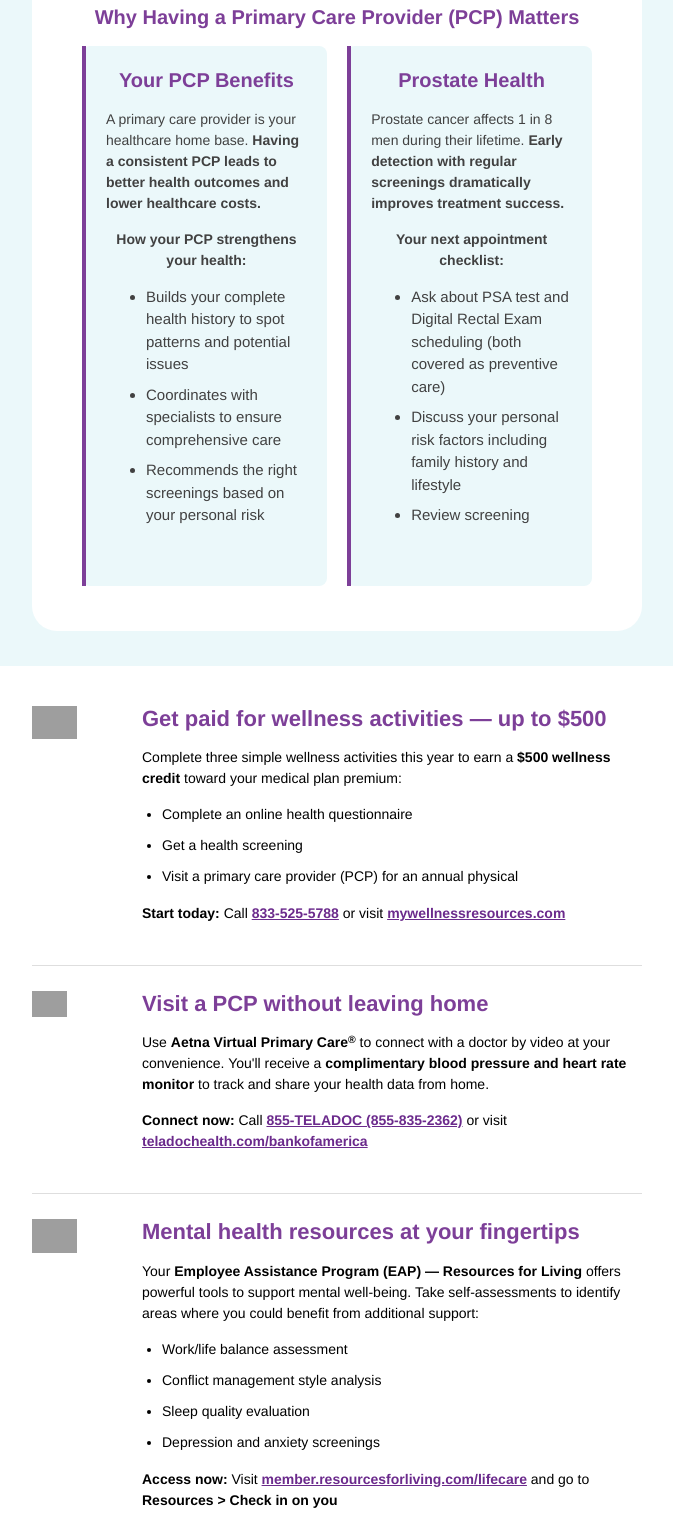
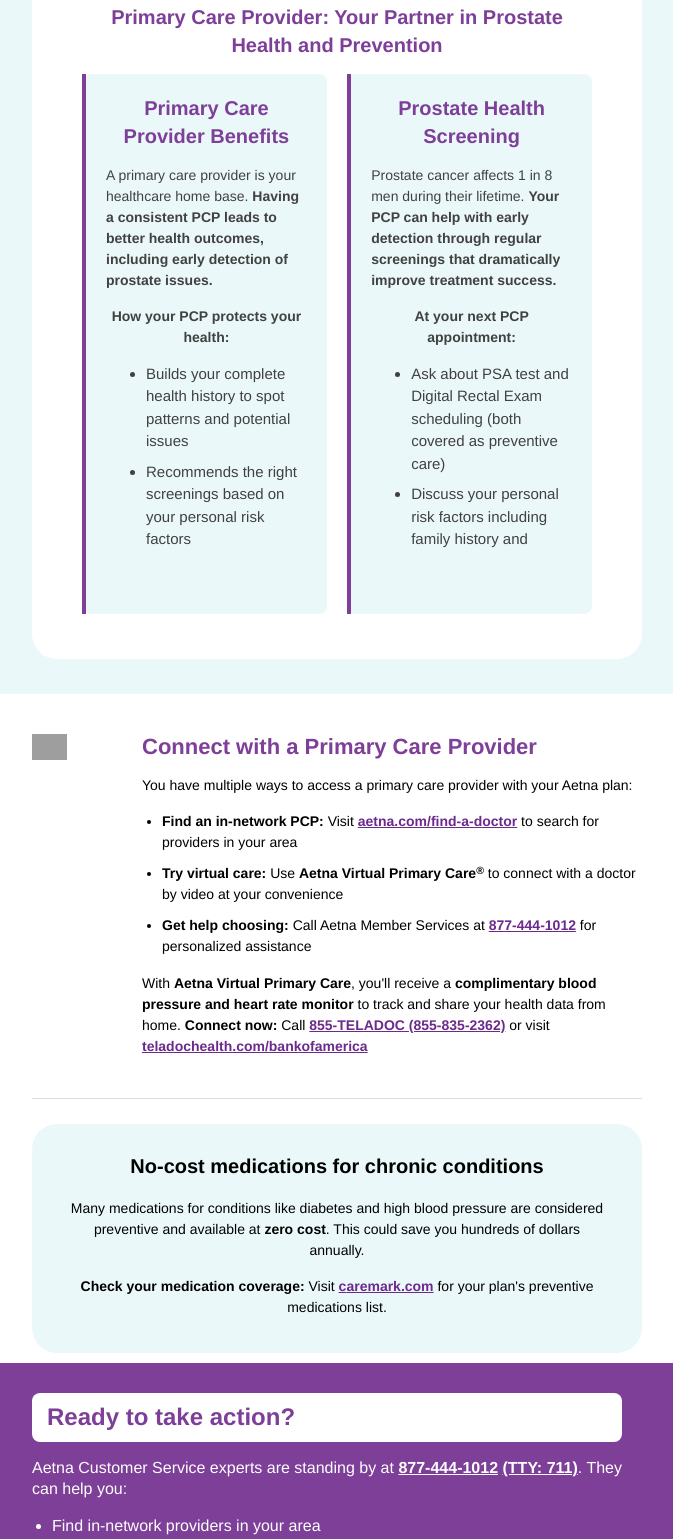
Before and after one commit to Sayanc93/boa, a plain HTML site: page index.html in a window 1280 px wide. Shown: the part 1735-3274 px from the top of the page, without its empty margins (303-976 px from the left). Drawn offline with Linux system fonts and the light colour scheme; grey boxes are pictures that could not be loaded; a web font is replaced by a local one.

Commit message:
New template with feedback

```diff
--- a/index.html
+++ b/index.html
@@ -451,7 +451,7 @@ li p {
   </tr>
 </table>
 
-<h3 class="aetna-heading" style="Margin:0;font-family:'CVS Health Sans Regular', 'CVS Health Sans', Helvetica, Arial, sans-serif;mso-line-height-rule:exactly;letter-spacing:0;font-size:20px;font-style:normal;font-weight:bold;line-height:1.4;color:#7d3f98;margin-bottom:15px">Why Having a Primary Care Provider (PCP) Matters</h3>
+<h3 class="aetna-heading" style="Margin:0;font-family:'CVS Health Sans Regular', 'CVS Health Sans', Helvetica, Arial, sans-serif;mso-line-height-rule:exactly;letter-spacing:0;font-size:20px;font-style:normal;font-weight:bold;line-height:1.4;color:#7d3f98;margin-bottom:15px">Primary Care Provider: Your Partner in Prostate Health and Prevention</h3>
 
 <!-- Create a two-column layout for PCP and Prostate Health -->
 <table width="100%" cellspacing="0" cellpadding="0" border="0" class="two-col" style="mso-table-lspace:0pt;mso-table-rspace:0pt;border-collapse:collapse;border-spacing:0px;margin-bottom:20px">
@@ -462,21 +462,21 @@ li p {
         <tr>
           <td style="padding:20px;vertical-align:top;height:500px">
             <div style="height:460px;overflow:hidden;position:relative">
-              <h3 class="aetna-heading" style="Margin:0;font-family:'CVS Health Sans Regular', 'CVS Health Sans', Helvetica, Arial, sans-serif;mso-line-height-rule:exactly;letter-spacing:0;font-size:20px;font-style:normal;font-weight:bold;line-height:1.4;color:#7d3f98;margin-bottom:15px;text-align:center">Your PCP Benefits</h3>
+              <h3 class="aetna-heading" style="Margin:0;font-family:'CVS Health Sans Regular', 'CVS Health Sans', Helvetica, Arial, sans-serif;mso-line-height-rule:exactly;letter-spacing:0;font-size:20px;font-style:normal;font-weight:bold;line-height:1.4;color:#7d3f98;margin-bottom:15px;text-align:center">Primary Care Provider Benefits</h3>
 
-              <p class="aetna-body" style="Margin:0;mso-line-height-rule:exactly;font-family:'CVS Health Sans Regular', 'CVS Health Sans', Helvetica, Arial, sans-serif;line-height:1.5;letter-spacing:0;color:#414141;font-size:14px;margin-bottom:15px">A primary care provider is your healthcare home base. <strong>Having a consistent PCP leads to better health outcomes and lower healthcare costs.</strong></p>
+              <p class="aetna-body" style="Margin:0;mso-line-height-rule:exactly;font-family:'CVS Health Sans Regular', 'CVS Health Sans', Helvetica, Arial, sans-serif;line-height:1.5;letter-spacing:0;color:#414141;font-size:14px;margin-bottom:15px">A primary care provider is your healthcare home base. <strong>Having a consistent PCP leads to better health outcomes, including early detection of prostate issues.</strong></p>
 
-              <p class="aetna-body" style="Margin:0;mso-line-height-rule:exactly;font-family:'CVS Health Sans Regular', 'CVS Health Sans', Helvetica, Arial, sans-serif;line-height:1.5;letter-spacing:0;color:#414141;font-size:14px;margin-bottom:15px;text-align:center"><strong>How your PCP strengthens your health:</strong></p>
+              <p class="aetna-body" style="Margin:0;mso-line-height-rule:exactly;font-family:'CVS Health Sans Regular', 'CVS Health Sans', Helvetica, Arial, sans-serif;line-height:1.5;letter-spacing:0;color:#414141;font-size:14px;margin-bottom:15px;text-align:center"><strong>How your PCP protects your health:</strong></p>
 
               <ul class="aetna-list" style="margin-top:0;margin-bottom:20px;padding-left:20px">
                 <li style="margin-bottom:14px;color:#414141;font-size:15px;line-height:1.5;font-weight:bold">
                   <span style="font-weight:normal">Builds your complete health history to spot patterns and potential issues</span>
                 </li>
                 <li style="margin-bottom:14px;color:#414141;font-size:15px;line-height:1.5;font-weight:bold">
-                  <span style="font-weight:normal">Coordinates with specialists to ensure comprehensive care</span>
+                  <span style="font-weight:normal">Recommends the right screenings based on your personal risk factors</span>
                 </li>
                 <li style="margin-bottom:14px;color:#414141;font-size:15px;line-height:1.5;font-weight:bold">
-                  <span style="font-weight:normal">Recommends the right screenings based on your personal risk factors</span>
+                  <span style="font-weight:normal">Orders appropriate tests for early detection of prostate issues</span>
                 </li>
                 <li style="margin-bottom:0px;color:#414141;font-size:15px;line-height:1.5;font-weight:bold">
                   <span style="font-weight:normal">Provides personalized health guidance for your unique needs</span>
@@ -494,11 +494,11 @@ li p {
         <tr>
           <td style="padding:20px;vertical-align:top;height:500px">
             <div style="height:460px;overflow:hidden;position:relative">
-              <h3 class="aetna-heading" style="Margin:0;font-family:'CVS Health Sans Regular', 'CVS Health Sans', Helvetica, Arial, sans-serif;mso-line-height-rule:exactly;letter-spacing:0;font-size:20px;font-style:normal;font-weight:bold;line-height:1.4;color:#7d3f98;margin-bottom:15px;text-align:center">Prostate Health</h3>
+              <h3 class="aetna-heading" style="Margin:0;font-family:'CVS Health Sans Regular', 'CVS Health Sans', Helvetica, Arial, sans-serif;mso-line-height-rule:exactly;letter-spacing:0;font-size:20px;font-style:normal;font-weight:bold;line-height:1.4;color:#7d3f98;margin-bottom:15px;text-align:center">Prostate Health Screening</h3>
 
-              <p class="aetna-body" style="Margin:0;mso-line-height-rule:exactly;font-family:'CVS Health Sans Regular', 'CVS Health Sans', Helvetica, Arial, sans-serif;line-height:1.5;letter-spacing:0;color:#414141;font-size:14px;margin-bottom:15px">Prostate cancer affects 1 in 8 men during their lifetime. <strong>Early detection with regular screenings dramatically improves treatment success.</strong></p>
+              <p class="aetna-body" style="Margin:0;mso-line-height-rule:exactly;font-family:'CVS Health Sans Regular', 'CVS Health Sans', Helvetica, Arial, sans-serif;line-height:1.5;letter-spacing:0;color:#414141;font-size:14px;margin-bottom:15px">Prostate cancer affects 1 in 8 men during their lifetime. <strong>Your PCP can help with early detection through regular screenings that dramatically improve treatment success.</strong></p>
 
-              <p class="aetna-body" style="Margin:0;mso-line-height-rule:exactly;font-family:'CVS Health Sans Regular', 'CVS Health Sans', Helvetica, Arial, sans-serif;line-height:1.5;letter-spacing:0;color:#414141;font-size:14px;margin-bottom:15px;text-align:center"><strong>Your next appointment checklist:</strong></p>
+              <p class="aetna-body" style="Margin:0;mso-line-height-rule:exactly;font-family:'CVS Health Sans Regular', 'CVS Health Sans', Helvetica, Arial, sans-serif;line-height:1.5;letter-spacing:0;color:#414141;font-size:14px;margin-bottom:15px;text-align:center"><strong>At your next PCP appointment:</strong></p>
 
               <ul class="aetna-list" style="margin-top:0;margin-bottom:20px;padding-left:20px">
                 <li style="margin-bottom:14px;color:#414141;font-size:15px;line-height:1.5;font-weight:bold">
@@ -536,91 +536,30 @@ li p {
 </td>
 </tr></table></td></tr></table></td></tr> <tr style="border-collapse:collapse"><td bgcolor="#fff" align="left" class="bx" style="Margin:0;padding-right:35px;padding-left:35px;padding-top:40px;padding-bottom:10px;background-color:#fff">
 
-<!-- Get paid for wellness activities section -->
-<table width="100%" border="0" cellspacing="0" cellpadding="0" style="mso-table-lspace:0pt;mso-table-rspace:0pt;border-collapse:collapse;border-spacing:0px;">
-  <tr>
-    <td width="110" valign="top" style="padding:0;Margin:0;">
-      <img src="https://pub-08cf6d93fbc14df6bc7033dd2bdd416f.r2.dev/Asset%201%404x.png" alt="Checklist icon showing wellness activities" width="45" title="Checklist icon for wellness activities" height="60" class="icon-image" style="display:block;font-size:14px;border:0;outline:none;text-decoration:none;vertical-align:top">
-    </td>
-    <td valign="top" style="padding:0;Margin:0;">
-      <h2 class="section-heading" style="Margin:0;font-family:'CVS Health Sans Regular', 'CVS Health Sans', Helvetica, Arial, sans-serif;mso-line-height-rule:exactly;letter-spacing:0;font-size:22px;font-style:normal;font-weight:bold;line-height:26.4px;color:#7d3f98;margin-bottom:15px">Get paid for wellness activities — up to $500</h2>
-
-      <p style="Margin:0;mso-line-height-rule:exactly;font-family:'CVS Health Sans Regular', 'CVS Health Sans', Helvetica, Arial, sans-serif;line-height:21px;letter-spacing:0;color:#000000;font-size:14px;margin-bottom:15px">Complete three simple wellness activities this year to earn a <strong>$500 wellness credit</strong> toward your medical plan premium:</p>
-
- <ul style="margin-top:0;padding-left:20px;list-style-type:disc">
-        <li style="color:#000000;margin-bottom:10px;font-size:14px;line-height:1.5">
-          <p style="Margin:0;mso-line-height-rule:exactly;font-family:'CVS Health Sans Regular', 'CVS Health Sans', Helvetica, Arial, sans-serif;line-height:21px;letter-spacing:0;color:#000000;font-size:14px;">Complete an online health questionnaire</p>
-        </li>
-        <li style="color:#000000;margin-bottom:10px;font-size:14px;line-height:1.5">
-          <p style="Margin:0;mso-line-height-rule:exactly;font-family:'CVS Health Sans Regular', 'CVS Health Sans', Helvetica, Arial, sans-serif;line-height:21px;letter-spacing:0;color:#000000;font-size:14px;">Get a health screening</p>
-        </li>
-        <li style="color:#000000;margin-bottom:10px;font-size:14px;line-height:1.5">
-          <p style="Margin:0;mso-line-height-rule:exactly;font-family:'CVS Health Sans Regular', 'CVS Health Sans', Helvetica, Arial, sans-serif;line-height:21px;letter-spacing:0;color:#000000;font-size:14px;">Visit a primary care provider (PCP) for an annual physical</p>
-        </li>
-</ul>
-
-      <p style="Margin:0;mso-line-height-rule:exactly;font-family:'CVS Health Sans Regular', 'CVS Health Sans', Helvetica, Arial, sans-serif;line-height:21px;letter-spacing:0;color:#000000;font-size:14px;margin-bottom:15px"><strong>Start today:</strong> Call <a target="_blank" href="tel:8335255788" style="mso-line-height-rule:exactly;text-decoration:underline;font-weight:bold;color:#7d3f98;font-size:14px"><b>833-525-5788</b></a> or visit <a target="_blank" href="https://MyWellnessResources.com" style="mso-line-height-rule:exactly;text-decoration:underline;font-weight:bold;color:#7d3f98;font-size:14px"><b>mywellnessresources.com</b></a></p>
-    </td>
-  </tr>
-</table>
-
-<!-- Divider -->
-<table width="100%" border="0" cellspacing="0" cellpadding="0" style="margin-top:25px;margin-bottom:25px;">
-  <tr>
-    <td style="border-bottom:1px solid #dedede;height:1px;font-size:1px;line-height:1px;">&nbsp;</td>
-  </tr>
-</table>
-
-<!-- Visit a PCP without leaving home section -->
+<!-- Visit a PCP section - updated to include multiple options -->
 <table width="100%" border="0" cellspacing="0" cellpadding="0" style="mso-table-lspace:0pt;mso-table-rspace:0pt;border-collapse:collapse;border-spacing:0px;">
   <tr>
     <td width="110" valign="top" style="padding:0;Margin:0;">
       <img src="https://pub-08cf6d93fbc14df6bc7033dd2bdd416f.r2.dev/Asset%205%404x.png" alt="Phone icon with doctor" width="35" title="Phone icon with doctor" height="65" class="icon-image" style="display:block;font-size:14px;border:0;outline:none;text-decoration:none;vertical-align:top">
     </td>
     <td valign="top" style="padding:0;Margin:0;">
-      <h2 class="section-heading" style="Margin:0;font-family:'CVS Health Sans Regular', 'CVS Health Sans', Helvetica, Arial, sans-serif;mso-line-height-rule:exactly;letter-spacing:0;font-size:22px;font-style:normal;font-weight:bold;line-height:26.4px;color:#7d3f98;margin-bottom:15px">Visit a PCP without leaving home</h2>
+      <h2 class="section-heading" style="Margin:0;font-family:'CVS Health Sans Regular', 'CVS Health Sans', Helvetica, Arial, sans-serif;mso-line-height-rule:exactly;letter-spacing:0;font-size:22px;font-style:normal;font-weight:bold;line-height:26.4px;color:#7d3f98;margin-bottom:15px">Connect with a Primary Care Provider</h2>
 
-      <p style="Margin:0;mso-line-height-rule:exactly;font-family:'CVS Health Sans Regular', 'CVS Health Sans', Helvetica, Arial, sans-serif;line-height:21px;letter-spacing:0;color:#000000;font-size:14px;margin-bottom:15px">Use <b>Aetna Virtual Primary Care<sup style="display:inline-block;font-size:75%;line-height:0;mso-text-raise:30%;vertical-align:0.4em">®</sup></b> to connect with a doctor by video at your convenience. You'll receive a <strong>complimentary blood pressure and heart rate monitor</strong> to track and share your health data from home.</p>
+      <p style="Margin:0;mso-line-height-rule:exactly;font-family:'CVS Health Sans Regular', 'CVS Health Sans', Helvetica, Arial, sans-serif;line-height:21px;letter-spacing:0;color:#000000;font-size:14px;margin-bottom:15px">You have multiple ways to access a primary care provider with your Aetna plan:</p>
 
-      <p style="Margin:0;mso-line-height-rule:exactly;font-family:'CVS Health Sans Regular', 'CVS Health Sans', Helvetica, Arial, sans-serif;line-height:21px;letter-spacing:0;color:#000000;font-size:14px;margin-bottom:15px"><strong>Connect now:</strong> Call <a target="_blank" href="tel:8558352362" style="mso-line-height-rule:exactly;text-decoration:underline;font-weight:bold;color:#7d3f98;font-size:14px"><b>855-TELADOC (855-835-2362)</b></a> or visit <a target="_blank" href="https://TeladocHealth.com/BankofAmerica" style="mso-line-height-rule:exactly;text-decoration:underline;font-weight:bold;color:#7d3f98;font-size:14px"><b>teladochealth.com/bankofamerica</b></a></p>
-    </td>
-  </tr>
-</table>
-
-<!-- Divider -->
-<table width="100%" border="0" cellspacing="0" cellpadding="0" style="margin-top:25px;margin-bottom:25px;">
-  <tr>
-    <td style="border-bottom:1px solid #dedede;height:1px;font-size:1px;line-height:1px;">&nbsp;</td>
-  </tr>
-</table>
-
-<!-- Prevent burnout with online tools section -->
-<table width="100%" border="0" cellspacing="0" cellpadding="0" style="mso-table-lspace:0pt;mso-table-rspace:0pt;border-collapse:collapse;border-spacing:0px;">
-  <tr>
-    <td width="110" valign="top" style="padding:0;Margin:0;">
-      <img src="https://pub-08cf6d93fbc14df6bc7033dd2bdd416f.r2.dev/Asset%204%404x.png" alt="Chart icon" width="45" title="Chart icon" height="60" class="icon-image" style="display:block;font-size:14px;border:0;outline:none;text-decoration:none;vertical-align:top">
-    </td>
-    <td valign="top" style="padding:0;Margin:0;">
-      <h2 class="section-heading" style="Margin:0;font-family:'CVS Health Sans Regular', 'CVS Health Sans', Helvetica, Arial, sans-serif;mso-line-height-rule:exactly;letter-spacing:0;font-size:22px;font-style:normal;font-weight:bold;line-height:26.4px;color:#7d3f98;margin-bottom:15px">Mental health resources at your fingertips</h2>
-
-      <p style="Margin:0;mso-line-height-rule:exactly;font-family:'CVS Health Sans Regular', 'CVS Health Sans', Helvetica, Arial, sans-serif;line-height:21px;letter-spacing:0;color:#000000;font-size:14px;margin-bottom:15px">Your <b>Employee Assistance Program (EAP) — Resources for Living</b> offers powerful tools to support mental well-being. Take self-assessments to identify areas where you could benefit from additional support:</p>
-
- <ul style="margin-top:0;padding-left:20px;list-style-type:disc">
+      <ul style="margin-top:0;padding-left:20px;list-style-type:disc">
         <li style="color:#000000;margin-bottom:10px;font-size:14px;line-height:1.5">
-          <p style="Margin:0;mso-line-height-rule:exactly;font-family:'CVS Health Sans Regular', 'CVS Health Sans', Helvetica, Arial, sans-serif;line-height:21px;letter-spacing:0;color:#000000;font-size:14px;">Work/life balance assessment</p>
+          <p style="Margin:0;mso-line-height-rule:exactly;font-family:'CVS Health Sans Regular', 'CVS Health Sans', Helvetica, Arial, sans-serif;line-height:21px;letter-spacing:0;color:#000000;font-size:14px;"><strong>Find an in-network PCP:</strong> Visit <a target="_blank" href="https://aetna.com/individuals-families/find-a-doctor.html" style="mso-line-height-rule:exactly;text-decoration:underline;font-weight:bold;color:#7d3f98;font-size:14px"><b>aetna.com/find-a-doctor</b></a> to search for providers in your area</p>
         </li>
         <li style="color:#000000;margin-bottom:10px;font-size:14px;line-height:1.5">
-          <p style="Margin:0;mso-line-height-rule:exactly;font-family:'CVS Health Sans Regular', 'CVS Health Sans', Helvetica, Arial, sans-serif;line-height:21px;letter-spacing:0;color:#000000;font-size:14px;">Conflict management style analysis</p>
+          <p style="Margin:0;mso-line-height-rule:exactly;font-family:'CVS Health Sans Regular', 'CVS Health Sans', Helvetica, Arial, sans-serif;line-height:21px;letter-spacing:0;color:#000000;font-size:14px;"><strong>Try virtual care:</strong> Use <b>Aetna Virtual Primary Care<sup style="display:inline-block;font-size:75%;line-height:0;mso-text-raise:30%;vertical-align:0.4em">®</sup></b> to connect with a doctor by video at your convenience</p>
         </li>
         <li style="color:#000000;margin-bottom:10px;font-size:14px;line-height:1.5">
-          <p style="Margin:0;mso-line-height-rule:exactly;font-family:'CVS Health Sans Regular', 'CVS Health Sans', Helvetica, Arial, sans-serif;line-height:21px;letter-spacing:0;color:#000000;font-size:14px;">Sleep quality evaluation</p>
+          <p style="Margin:0;mso-line-height-rule:exactly;font-family:'CVS Health Sans Regular', 'CVS Health Sans', Helvetica, Arial, sans-serif;line-height:21px;letter-spacing:0;color:#000000;font-size:14px;"><strong>Get help choosing:</strong> Call Aetna Member Services at <a target="_blank" href="tel:8774441012" style="mso-line-height-rule:exactly;text-decoration:underline;font-weight:bold;color:#7d3f98;font-size:14px"><b>877-444-1012</b></a> for personalized assistance</p>
         </li>
-        <li style="color:#000000;margin-bottom:10px;font-size:14px;line-height:1.5">
-          <p style="Margin:0;mso-line-height-rule:exactly;font-family:'CVS Health Sans Regular', 'CVS Health Sans', Helvetica, Arial, sans-serif;line-height:21px;letter-spacing:0;color:#000000;font-size:14px;">Depression and anxiety screenings</p>
-        </li>
-</ul>
+      </ul>
 
-      <p style="Margin:0;mso-line-height-rule:exactly;font-family:'CVS Health Sans Regular', 'CVS Health Sans', Helvetica, Arial, sans-serif;line-height:21px;letter-spacing:0;color:#000000;font-size:14px;margin-bottom:15px"><strong>Access now:</strong> Visit <a target="_blank" href="https://member.resourcesforliving.com/lifecare" style="mso-line-height-rule:exactly;text-decoration:underline;font-weight:bold;color:#7d3f98;font-size:14px"><b>member.resourcesforliving.com/lifecare</b></a> and go to <b>Resources &gt; Check in on you</b></p>
+      <p style="Margin:0;mso-line-height-rule:exactly;font-family:'CVS Health Sans Regular', 'CVS Health Sans', Helvetica, Arial, sans-serif;line-height:21px;letter-spacing:0;color:#000000;font-size:14px;margin-bottom:15px">With <b>Aetna Virtual Primary Care</b>, you'll receive a <strong>complimentary blood pressure and heart rate monitor</strong> to track and share your health data from home. <strong>Connect now:</strong> Call <a target="_blank" href="tel:8558352362" style="mso-line-height-rule:exactly;text-decoration:underline;font-weight:bold;color:#7d3f98;font-size:14px"><b>855-TELADOC (855-835-2362)</b></a> or visit <a target="_blank" href="https://TeladocHealth.com/BankofAmerica" style="mso-line-height-rule:exactly;text-decoration:underline;font-weight:bold;color:#7d3f98;font-size:14px"><b>teladochealth.com/bankofamerica</b></a></p>
     </td>
   </tr>
 </table>
```
